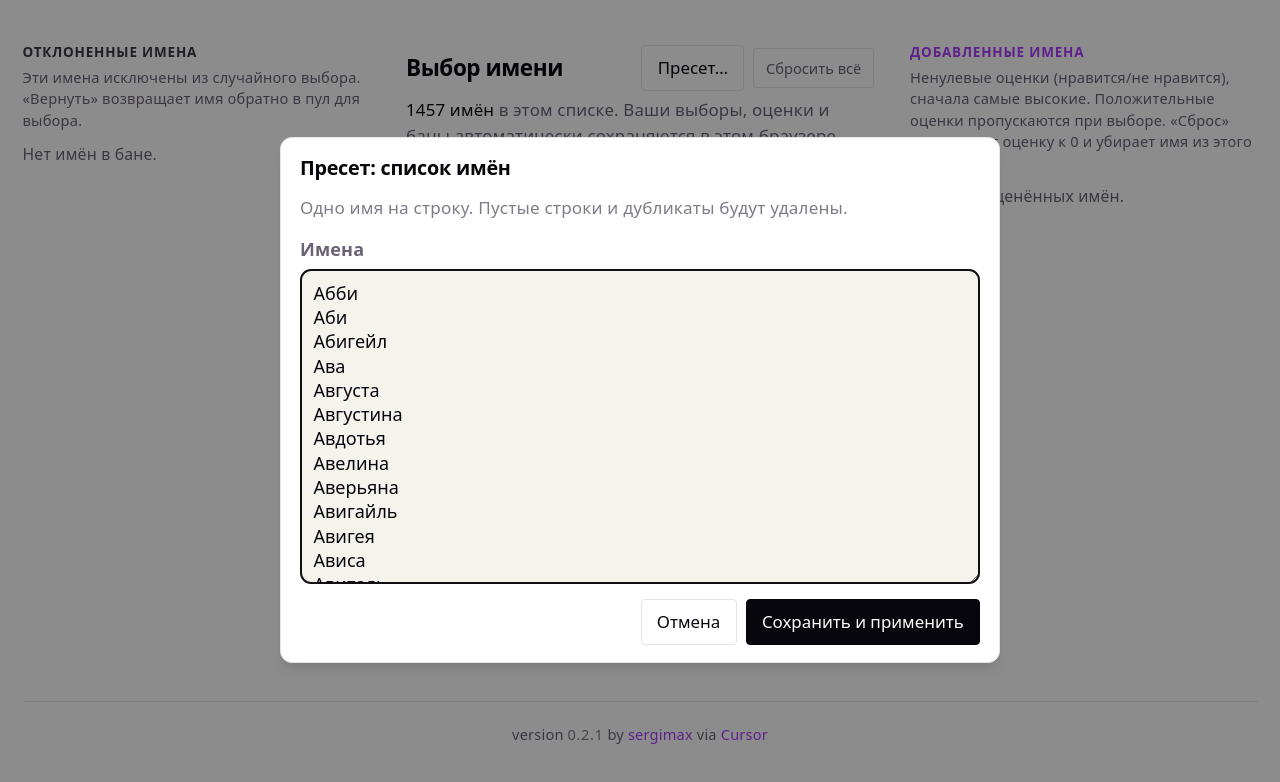
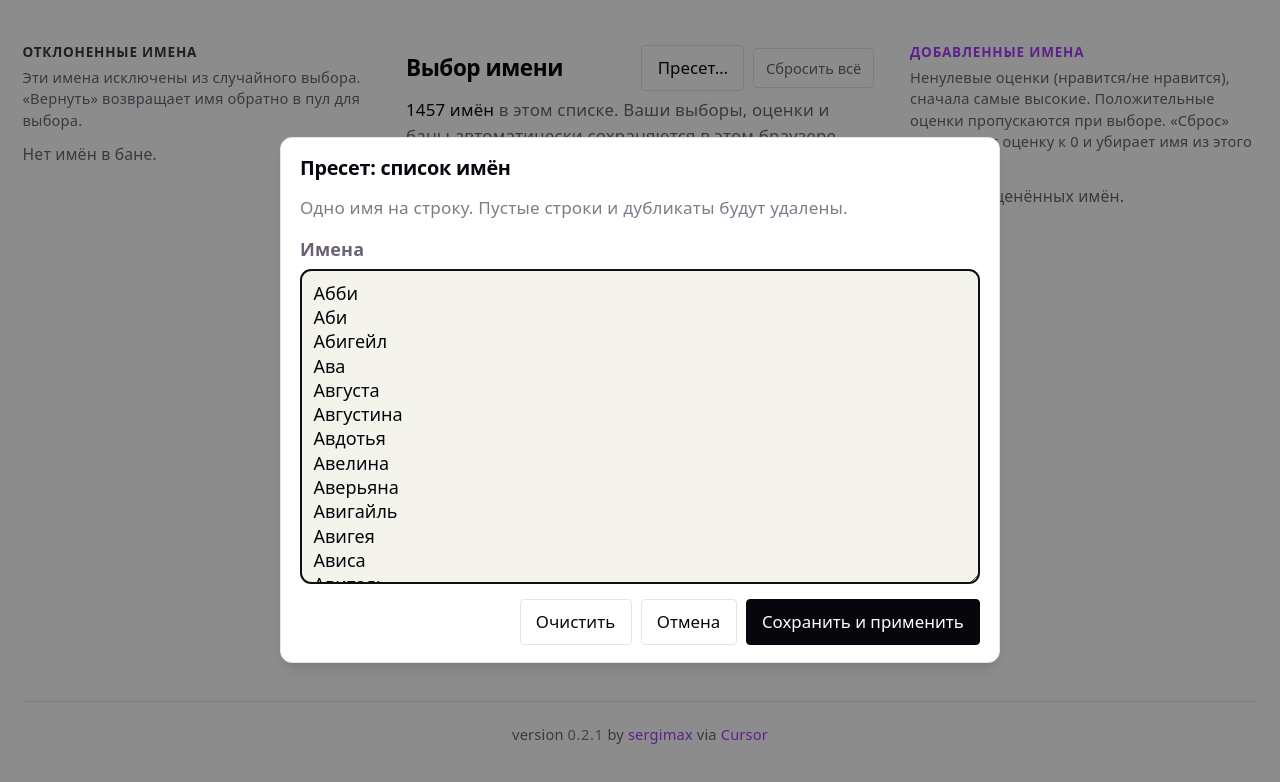
Before and after one commit to sergimax/simple-name-picker, a React (Vite) app: page / in a window 1280 px wide. Both pictures are taken after a click on the button "Пресет…". Shown: the top 782 px of the page. Built offline with nearby package versions, Linux system fonts and the light colour scheme.

Commit message:
feat(picker-header): refactor preset names functionality into a separate PresetNamesDialog component for improved modularity and maintainability

```diff
--- /dev/null
+++ b/src/components/PickerHeader/PresetNamesDialog.tsx
@@ -0,0 +1,83 @@
+import { useId, useMemo, useRef, useState } from 'react'
+import { parsePresetNamesText, presetNamesToText } from '../../presetNamesStorage'
+
+type PresetNamesDialogProps = {
+  presetNames: string[]
+  onUpdatePreset: (nextNames: string[]) => void
+  triggerClassName?: string
+}
+
+export function PresetNamesDialog({
+  presetNames,
+  onUpdatePreset,
+  triggerClassName = 'btn',
+}: PresetNamesDialogProps) {
+  const dialogRef = useRef<HTMLDialogElement | null>(null)
+  const titleId = useId()
+
+  const initialText = useMemo(() => presetNamesToText(presetNames), [presetNames])
+  const [draft, setDraft] = useState(initialText)
+
+  const openEditor = () => {
+    const dlg = dialogRef.current
+    if (!dlg) return
+    setDraft(initialText)
+    dlg.showModal()
+  }
+
+  const closeEditor = () => {
+    dialogRef.current?.close()
+  }
+
+  const handleSave = () => {
+    const next = parsePresetNamesText(draft)
+    onUpdatePreset(next)
+    closeEditor()
+  }
+
+  return (
+    <>
+      <button
+        type="button"
+        className={triggerClassName}
+        onClick={openEditor}
+        title="Отредактировать пресет (список имён, который применяется при сбросе)"
+      >
+        Пресет…
+      </button>
+
+      <dialog className="preset-dialog" ref={dialogRef} aria-labelledby={titleId}>
+        <form method="dialog" className="preset-dialog__form">
+          <h2 id={titleId} className="preset-dialog__title">
+            Пресет: список имён
+          </h2>
+          <p className="preset-dialog__hint">
+            Одно имя на строку. Пустые строки и дубликаты будут удалены.
+          </p>
+          <label className="preset-dialog__label">
+            <span className="preset-dialog__label-text">Имена</span>
+            <textarea
+              className="preset-dialog__textarea"
+              value={draft}
+              onChange={(e) => setDraft(e.target.value)}
+              rows={12}
+              spellCheck={false}
+            />
+          </label>
+
+          <div className="preset-dialog__actions">
+            <button type="button" className="btn" onClick={() => setDraft('')}>
+              Очистить
+            </button>
+            <button type="button" className="btn" onClick={closeEditor}>
+              Отмена
+            </button>
+            <button type="button" className="btn btn-primary" onClick={handleSave}>
+              Сохранить и применить
+            </button>
+          </div>
+        </form>
+      </dialog>
+    </>
+  )
+}
--- a/src/components/PickerHeader/index.tsx
+++ b/src/components/PickerHeader/index.tsx
@@ -1,10 +1,6 @@
 import '../shared/buttons.css'
 import './PickerHeader.css'
-import { useId, useMemo, useRef, useState } from 'react'
-import {
-  parsePresetNamesText,
-  presetNamesToText,
-} from '../../presetNamesStorage'
+import { PresetNamesDialog } from './PresetNamesDialog'
 
 type PickerHeaderProps = {
   onReset: () => void
@@ -17,41 +13,11 @@ export function PickerHeader({
   presetNames,
   onUpdatePreset,
 }: PickerHeaderProps) {
-  const dialogRef = useRef<HTMLDialogElement | null>(null)
-  const titleId = useId()
-
-  const initialText = useMemo(() => presetNamesToText(presetNames), [presetNames])
-  const [draft, setDraft] = useState(initialText)
-
-  const openEditor = () => {
-    const dlg = dialogRef.current
-    if (!dlg) return
-    setDraft(initialText)
-    dlg.showModal()
-  }
-
-  const closeEditor = () => {
-    dialogRef.current?.close()
-  }
-
-  const handleSave = () => {
-    const next = parsePresetNamesText(draft)
-    onUpdatePreset(next)
-    closeEditor()
-  }
-
   return (
     <header className="picker-header">
       <h1 className="picker-title">Выбор имени</h1>
       <div className="picker-header-actions">
-        <button
-          type="button"
-          className="btn"
-          onClick={openEditor}
-          title="Отредактировать пресет (список имён, который применяется при сбросе)"
-        >
-          Пресет…
-        </button>
+        <PresetNamesDialog presetNames={presetNames} onUpdatePreset={onUpdatePreset} />
         <button
           type="button"
           className="btn btn-reset"
@@ -61,36 +27,6 @@ export function PickerHeader({
           Сбросить всё
         </button>
       </div>
-
-      <dialog className="preset-dialog" ref={dialogRef} aria-labelledby={titleId}>
-        <form method="dialog" className="preset-dialog__form">
-          <h2 id={titleId} className="preset-dialog__title">
-            Пресет: список имён
-          </h2>
-          <p className="preset-dialog__hint">
-            Одно имя на строку. Пустые строки и дубликаты будут удалены.
-          </p>
-          <label className="preset-dialog__label">
-            <span className="preset-dialog__label-text">Имена</span>
-            <textarea
-              className="preset-dialog__textarea"
-              value={draft}
-              onChange={(e) => setDraft(e.target.value)}
-              rows={12}
-              spellCheck={false}
-            />
-          </label>
-
-          <div className="preset-dialog__actions">
-            <button type="button" className="btn" onClick={closeEditor}>
-              Отмена
-            </button>
-            <button type="button" className="btn btn-primary" onClick={handleSave}>
-              Сохранить и применить
-            </button>
-          </div>
-        </form>
-      </dialog>
     </header>
   )
 }
```
